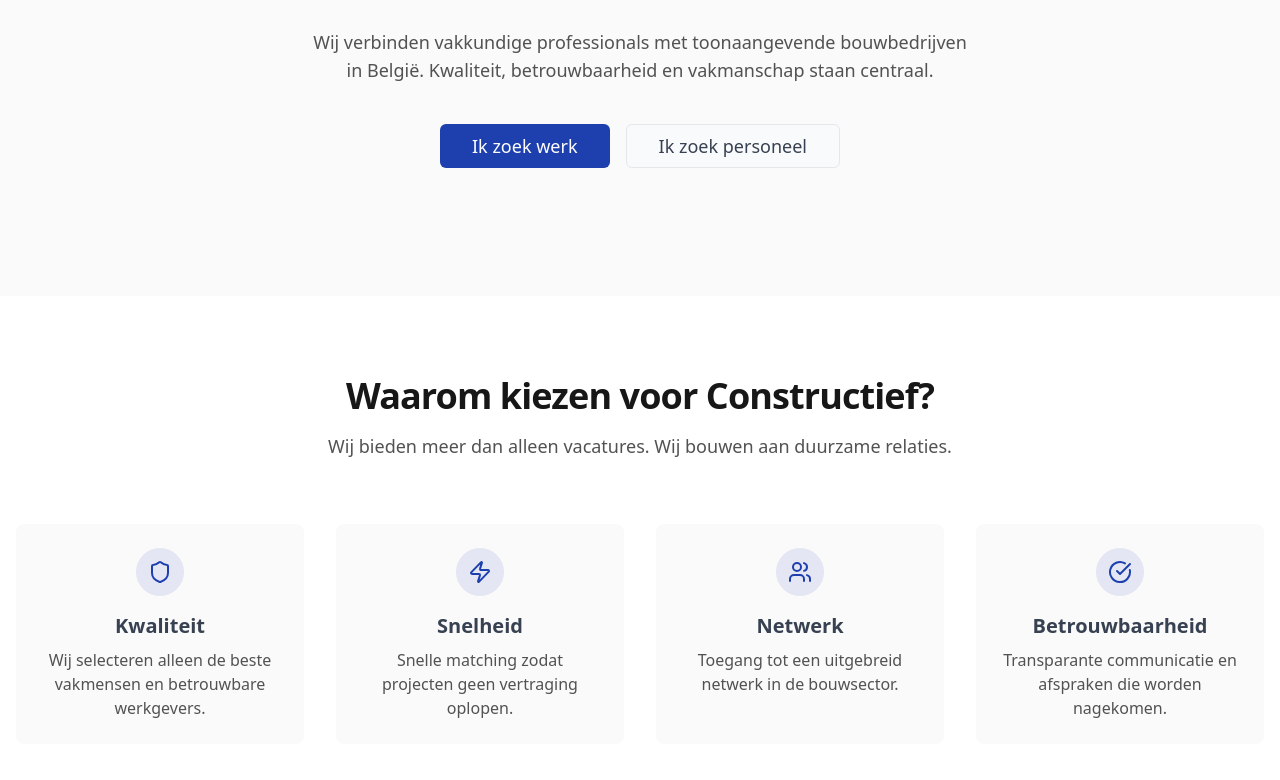
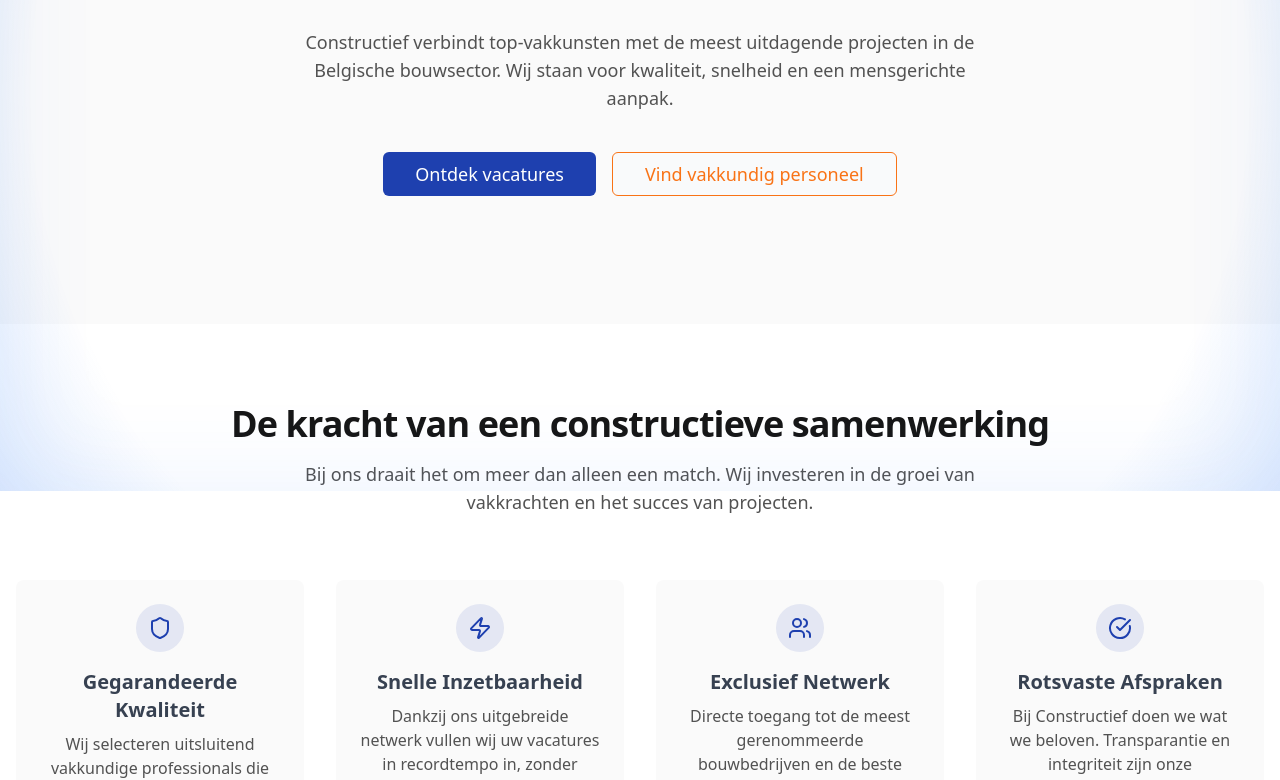
Before and after one commit to aurora10/constructief, a Next.js app: page /nl in a window 1280 px wide. Shown: the part 309-1089 px from the top of the page. Built offline with nearby package versions, Linux system fonts and the light colour scheme.

Commit message:
style up

```diff
--- a/src/app/[locale]/layout.tsx
+++ b/src/app/[locale]/layout.tsx
@@ -18,6 +18,7 @@
 
 import { Header } from "@/components/layout/Header";
 import { Footer } from "@/components/layout/Footer";
+import { GlowFrame } from "@/components/layout/GlowFrame";
 
 export default async function RootLayout({
   children,
@@ -41,6 +42,7 @@
     <html lang={locale}>
       <body className={`${manrope.variable} antialiased bg-background text-neutral flex flex-col min-h-screen`}>
         <NextIntlClientProvider messages={messages}>
+          <GlowFrame />
           <Header />
           <main className="flex-grow">
             {children}
--- a/src/app/[locale]/privacy/page.tsx
+++ b/src/app/[locale]/privacy/page.tsx
@@ -6,6 +6,8 @@
 export default function PrivacyPage() {
     const t = useTranslations('PrivacyPage');
 
+    const sections = ['collection', 'usage', 'sharing', 'security', 'rights'];
+
     return (
         <div className="flex flex-col min-h-screen">
             <PageHeader
@@ -13,9 +15,27 @@
             />
 
             <section className="py-20 bg-white">
-                <div className="container max-w-3xl">
-                    <div className="prose prose-neutral lg:prose-lg">
-                        <p>{t('content')}</p>
+                <div className="container max-w-4xl">
+                    <div className="prose prose-neutral lg:prose-lg max-w-none">
+                        <p className="text-muted-foreground mb-8">
+                            {t('last_updated')}
+                        </p>
+                        <p className="lead mb-12">
+                            {t('intro')}
+                        </p>
+
+                        <div className="space-y-12">
+                            {sections.map((section) => (
+                                <div key={section} className="scroll-mt-20">
+                                    <h2 className="text-2xl font-bold text-gray-900 mb-4">
+                                        {t(`sections.${section}.title`)}
+                                    </h2>
+                                    <p className="text-gray-600 leading-relaxed">
+                                        {t(`sections.${section}.content`)}
+                                    </p>
+                                </div>
+                            ))}
+                        </div>
                     </div>
                 </div>
             </section>
--- /dev/null
+++ b/src/components/layout/GlowFrame.tsx
@@ -0,0 +1,15 @@
+"use client";
+
+import React from 'react';
+
+export function GlowFrame() {
+    return (
+        <div
+            className="fixed inset-0 pointer-events-none z-[9999]"
+            style={{
+                background: 'radial-gradient(circle at center, transparent 0%, transparent 80%, rgba(59, 130, 246, 0.15) 100%)',
+                boxShadow: 'inset 0 0 100px rgba(59, 130, 246, 0.1)'
+            }}
+        />
+    );
+}
--- a/src/components/sections/Hero.tsx
+++ b/src/components/sections/Hero.tsx
@@ -56,7 +56,7 @@
                     <Button asChild size="lg" className="text-lg">
                         <Link href="/kandidaten">{t("cta_candidates")}</Link>
                     </Button>
-                    <Button asChild variant="outline" size="lg" className="text-lg">
+                    <Button asChild variant="outline" size="lg" className="text-lg border-accent text-accent hover:bg-accent hover:text-white">
                         <Link href="/werkgevers">{t("cta_employers")}</Link>
                     </Button>
                 </div>
--- a/src/messages/nl.json
+++ b/src/messages/nl.json
@@ -13,30 +13,30 @@
         "contact": "Contact"
     },
     "Hero": {
-        "title": "Uw constructieve partner in de bouw",
-        "subtitle": "Wij verbinden vakkundige professionals met toonaangevende bouwbedrijven in België. Kwaliteit, betrouwbaarheid en vakmanschap staan centraal.",
-        "cta_candidates": "Ik zoek werk",
-        "cta_employers": "Ik zoek personeel"
+        "title": "Samen bouwen we aan een sterkere toekomst",
+        "subtitle": "Constructief verbindt top-vakkunsten met de meest uitdagende projecten in de Belgische bouwsector. Wij staan voor kwaliteit, snelheid en een mensgerichte aanpak.",
+        "cta_candidates": "Ontdek vacatures",
+        "cta_employers": "Vind vakkundig personeel"
     },
     "ValueProps": {
-        "title": "Waarom kiezen voor Constructief?",
-        "subtitle": "Wij bieden meer dan alleen vacatures. Wij bouwen aan duurzame relaties.",
+        "title": "De kracht van een constructieve samenwerking",
+        "subtitle": "Bij ons draait het om meer dan alleen een match. Wij investeren in de groei van vakkrachten en het succes van projecten.",
         "features": {
             "quality": {
-                "title": "Kwaliteit",
-                "description": "Wij selecteren alleen de beste vakmensen en betrouwbare werkgevers."
+                "title": "Gegarandeerde Kwaliteit",
+                "description": "Wij selecteren uitsluitend vakkundige professionals die hun sporen in de bouw hebben verdiend."
             },
             "speed": {
-                "title": "Snelheid",
-                "description": "Snelle matching zodat projecten geen vertraging oplopen."
+                "title": "Snelle Inzetbaarheid",
+                "description": "Dankzij ons uitgebreide netwerk vullen wij uw vacatures in recordtempo in, zonder kwaliteitsverlies."
             },
             "network": {
-                "title": "Netwerk",
-                "description": "Toegang tot een uitgebreid netwerk in de bouwsector."
+                "title": "Exclusief Netwerk",
+                "description": "Directe toegang tot de meest gerenommeerde bouwbedrijven en de beste vakmensen in de markt."
             },
             "reliability": {
-                "title": "Betrouwbaarheid",
-                "description": "Transparante communicatie en afspraken die worden nagekomen."
+                "title": "Rotsvaste Afspraken",
+                "description": "Bij Constructief doen we wat we beloven. Transparantie en integriteit zijn onze kernwaarden."
             }
         }
     },
@@ -134,10 +134,10 @@
         "view_details": "Bekijk vacature"
     },
     "AboutPage": {
-        "title": "Over Ons",
-        "subtitle": "Leer het team achter Constructief kennen.",
-        "story_p1": "Constructief is opgericht met een duidelijke missie: de kloof overbruggen tussen getalenteerde bouwprofessionals en ambitieuze bouwbedrijven. Wij geloven in de kracht van persoonlijk contact en duurzame relaties.",
-        "story_p2": "Met jarenlange ervaring in zowel de bouwsector als recruitment, begrijpen wij als geen ander wat er nodig is om succesvolle matches te maken. Onze aanpak is transparant, efficiënt en mensgericht."
+        "title": "Onze Missie & Visie",
+        "subtitle": "Maak kennis met het team dat de bouwsector in beweging brengt.",
+        "story_p1": "Constructief is ontstaan vanuit een passie voor vakmanschap en de overtuiging dat de juiste mens op de juiste plek het verschil maakt. Wij overbruggen de kloof tussen ambitie en uitvoering met een persoonlijke en deskundige aanpak.",
+        "story_p2": "Met onze jarenlange expertise in zowel de bouw als recruitment begrijpen we de taal van de werkvloer én de behoeften van de directiekamer. Onze aanpak is direct, eerlijk en altijd gericht op een resultaat waar iedereen op kan bouwen."
     },
     "NewsPage": {
         "title": "Nieuws",
@@ -161,7 +161,30 @@
     },
     "PrivacyPage": {
         "title": "Privacybeleid",
-        "content": "Dit is een voorbeeld van een privacybeleid. Hier komt de juridische tekst over hoe wij omgaan met persoonsgegevens."
+        "last_updated": "Laatst bijgewerkt: 21 januari 2026",
+        "intro": "Bij Constructief geloven we dat vertrouwen de fundering is van elke succesvolle samenwerking. Wij gaan uiterst zorgvuldig om met uw persoonsgegevens en zorgen ervoor dat uw privacy gewaarborgd blijft terwijl we u helpen de volgende stap in uw carrière of project te zetten.",
+        "sections": {
+            "collection": {
+                "title": "1. Welke gegevens verzamelen wij?",
+                "content": "Om u optimaal te kunnen begeleiden, verzamelen wij gegevens die essentieel zijn voor het recruitmentproces. Denk hierbij aan uw personalia, contactgegevens, professionele achtergrond (CV), relevante certificaten en uw specifieke carrièrevoorkeuren. Voor werkgevers verzamelen we de nodige bedrijfsgegevens om een kwalitatieve match te garanderen."
+            },
+            "usage": {
+                "title": "2. Hoe gebruiken wij uw gegevens?",
+                "content": "Uw gegevens worden uitsluitend gebruikt om onze kernopdracht te vervullen: het creëren van duurzame matches in de bouwsector. Wij analyseren uw profiel om u te verbinden met projecten die aansluiten bij uw expertise en ambities. Daarnaast gebruiken we uw feedback om onze dienstverlening continu te verfijnen."
+            },
+            "sharing": {
+                "title": "3. Vertrouwelijkheid en Derden",
+                "content": "Uw privacy is bij ons in veilige handen. Persoonlijke profielen worden pas gedeeld met potentiële werkgevers na uw uitdrukkelijke toestemming. Wij verkopen uw gegevens onder geen beding aan externe partijen voor commerciële doeleinden."
+            },
+            "security": {
+                "title": "4. Geavanceerde Beveiliging",
+                "content": "Wij investeren continu in moderne technologische infrastructuren om uw gegevens te beschermen. Door strikte toegangscontrole en encryptie zorgen we ervoor dat onbevoegden geen toegang krijgen tot uw persoonlijke informatie."
+            },
+            "rights": {
+                "title": "5. Uw Regie over Uw Gegevens",
+                "content": "U behoudt te allen tijde de volledige controle. U heeft het recht om uw gegevens in te zien, te corrigeren of volledig te laten verwijderen uit onze systemen. Onze processen zijn ingericht om vlot aan dergelijke verzoeken te voldoen via onze standaard contactkanalen."
+            }
+        }
     },
     "Team": {
         "title": "Ons Team",
```
Also changed, not shown: src/messages/ru.json (+42 -19 lines).
